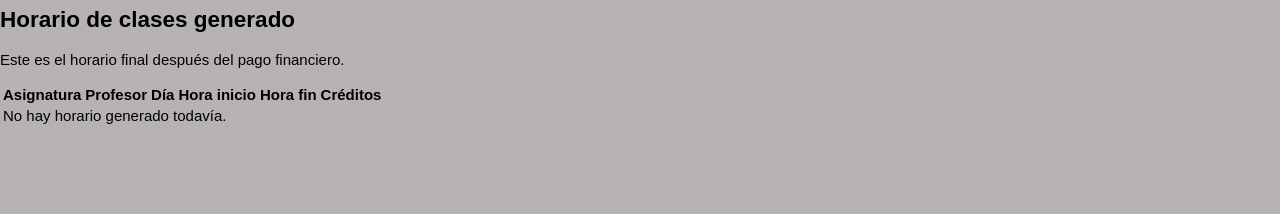
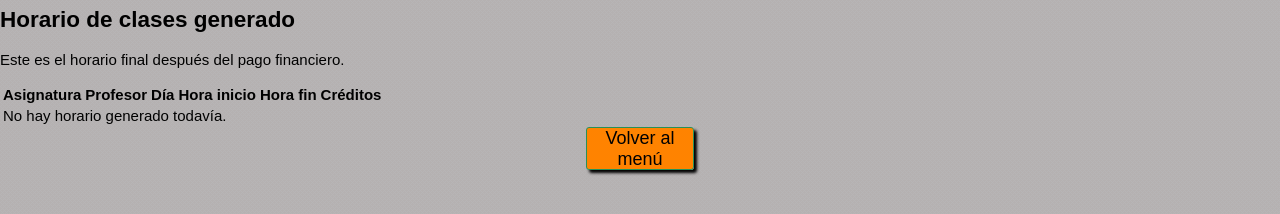
Before and after one commit to SamuelAA21/Registro_USB, a plain HTML site: page View/horarioView.html in a window 1280 px wide. Shown: the part 68-282 px from the top of the page. Drawn offline with Linux system fonts and the light colour scheme.

Commit message:
BOTON DE RETORNO A MENÚ

```diff
--- a/View/horarioView.html
+++ b/View/horarioView.html
@@ -1,5 +1,6 @@
 <!DOCTYPE html>
 <html lang="es">
+
 <head>
     <meta charset="UTF-8">
     <meta name="viewport" content="width=device-width, initial-scale=1.0">
@@ -7,6 +8,7 @@
     <link rel="stylesheet" href="../style.css">
     <link type="text/css" href="../Styles/sign.css" rel="stylesheet">
 </head>
+
 <body>
 
     <header class="topbar">
@@ -35,8 +37,18 @@
                 </tbody>
             </table>
         </section>
+        <div style="text-align:center;">
+            <button onclick="volverMenu()" class="ps-button">
+                Volver al menú
+            </button>
+        </div>
     </main>
-
+    <script>
+        function volverMenu() {
+            window.location.href = "menuView.html";
+        }
+    </script>
     <script src="horario.js"></script>
 </body>
+
 </html>
```
